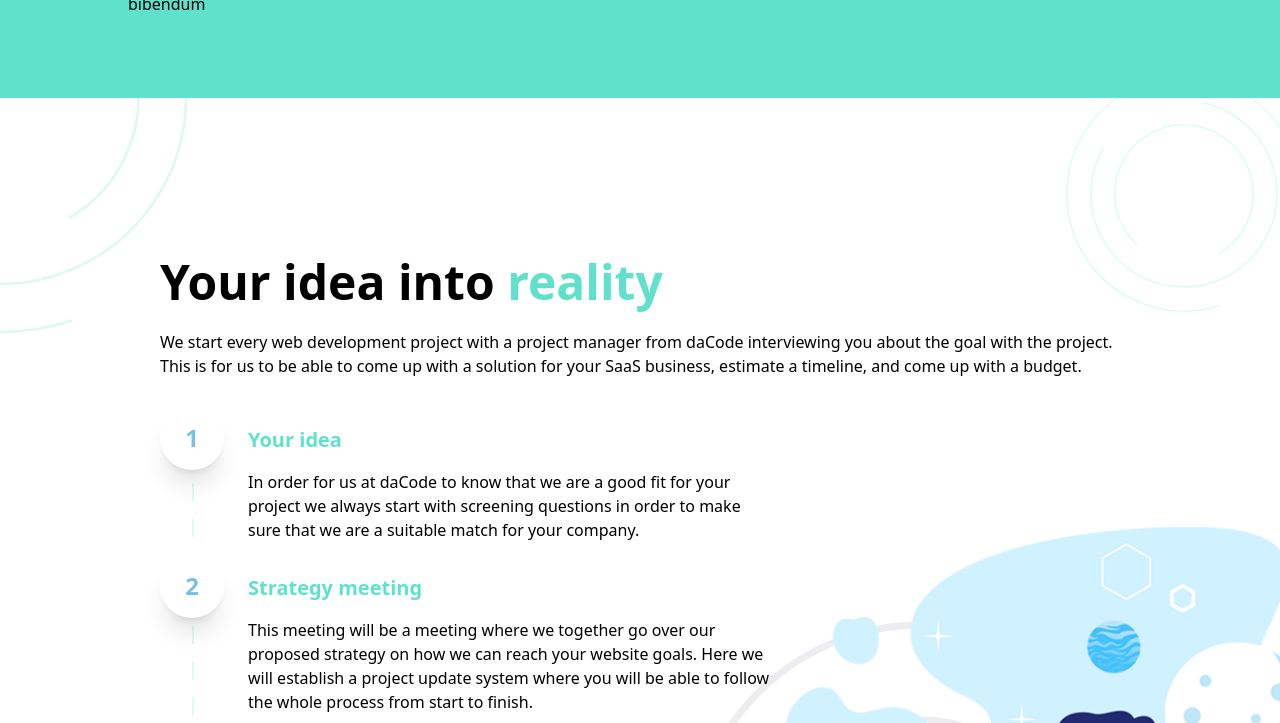
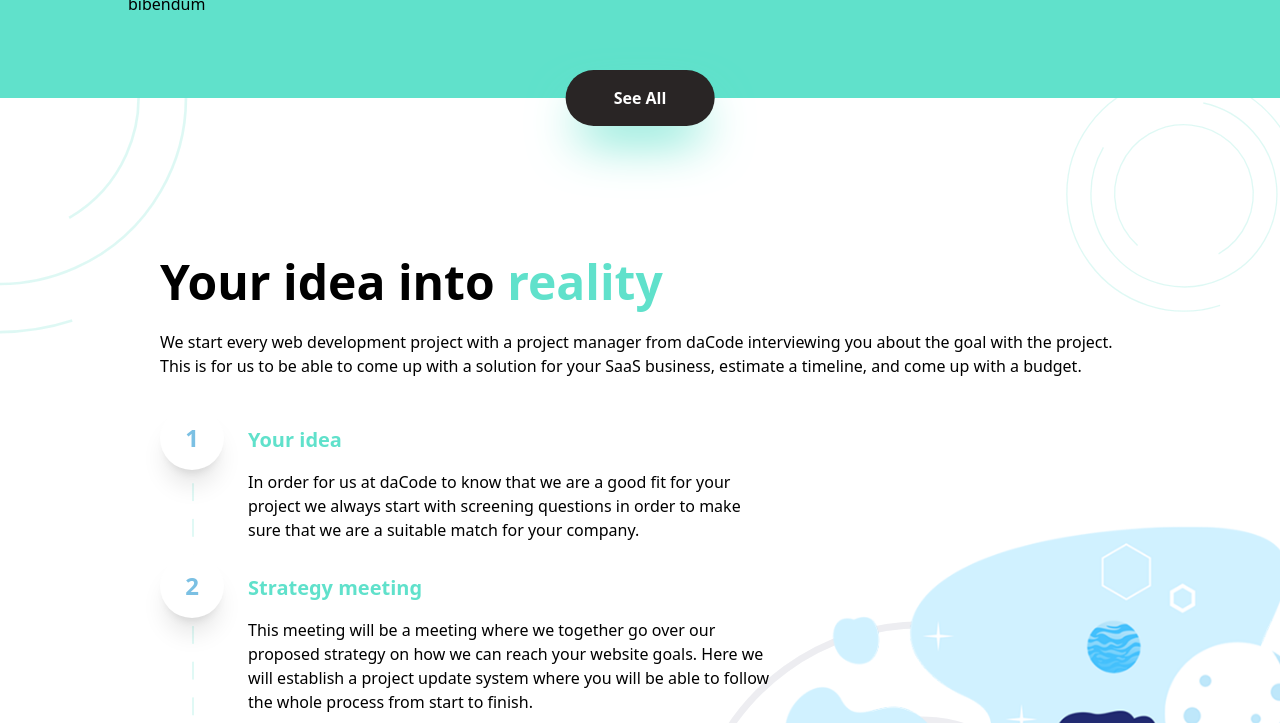
Before and after one commit to yesiddn/da-code, an Astro site: page / in a window 1280 px wide. Shown: the part 2442-3165 px from the top of the page. Built offline with nearby package versions, Linux system fonts and the light colour scheme; Astro itself is replaced by a stand-in of ours.

Commit message:
Add See All button to Portfolio section

```diff
--- a/src/sections/Portfolio.astro
+++ b/src/sections/Portfolio.astro
@@ -41,9 +41,9 @@ const projects = [
         <ProjectCard img={project.img} description={project.description} />
       ))
     }
-
-    <!-- <a href="/">See All</a> -->
   </div>
 
-  <div class="absolute w-full h-0 bottom-0 bg-dark -z-10 lg:h-[45%]"></div>
+<div class="absolute w-full h-0 bottom-0 bg-dark -z-10 lg:h-[45%]"></div>
+
+<a href="/" class="absolute left-1/2 bottom-0 -translate-x-1/2 translate-y-1/2 px-12 py-4 rounded-full bg-black shadow-dark shadow-2xl font-bold text-white">See All</a>
 </section>
```
